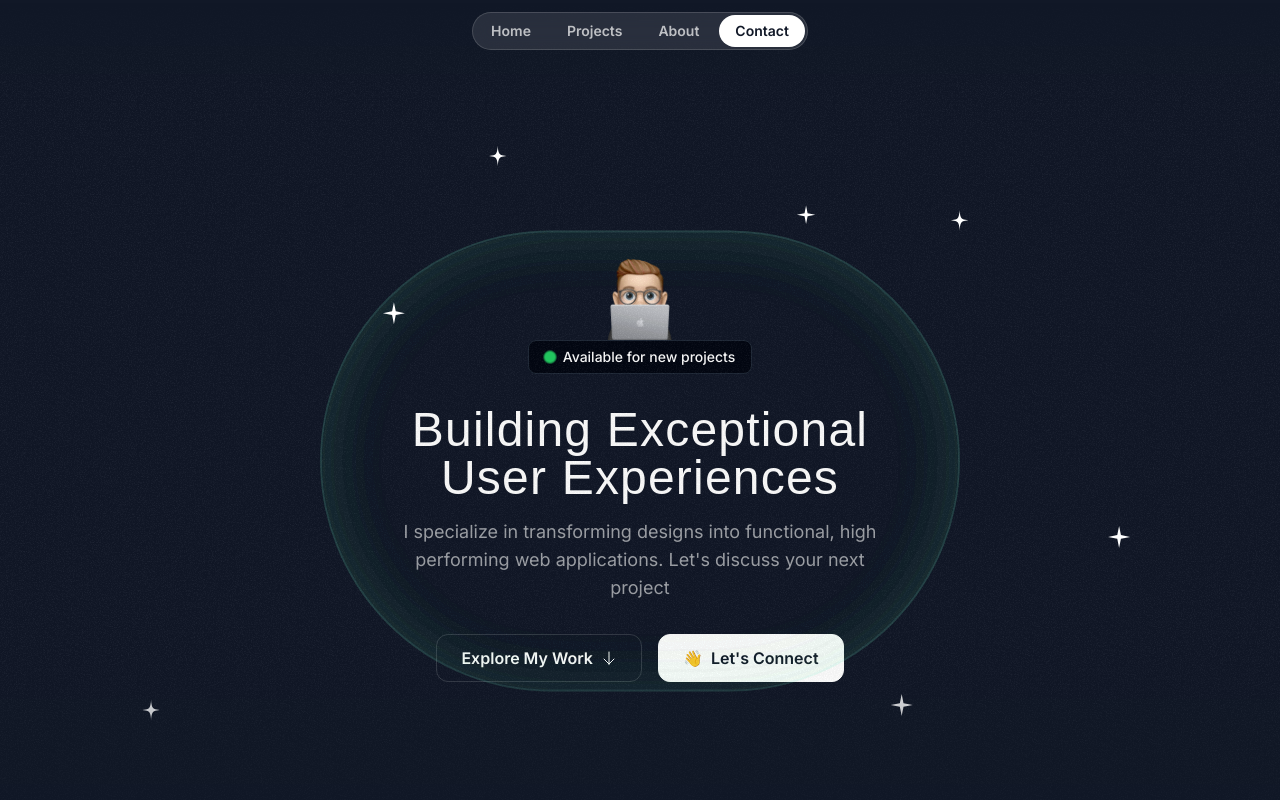
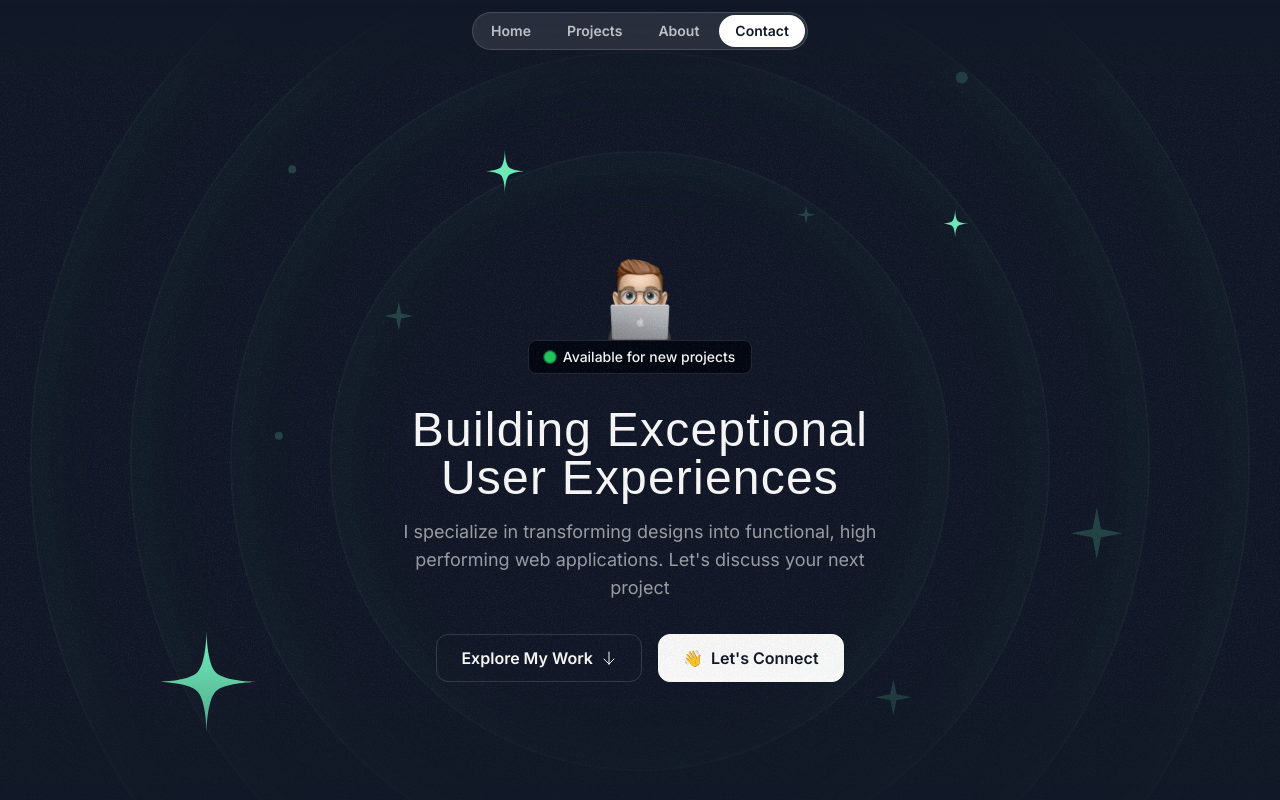
Before and after one commit to rahathossenantor/rahathossen, a Next.js app: page / in a window 1280 px wide. Shown: the top 800 px of the page. Built offline with nearby package versions, Linux system fonts and the light colour scheme; a web font is replaced by a local one.

Commit message:
Rings refactored

```diff
--- a/src/sections/Hero.tsx
+++ b/src/sections/Hero.tsx
@@ -118,7 +118,7 @@ const Hero = () => {
           className="absolute inset-0 -z-30 opacity-5"
         ></div>
 
-        {
+        {/* {
           rings.map((ring) => (
             <div key={ring.id} className={`hero-ring size-[${ring.size}px]`}></div>
           ))
@@ -138,7 +138,43 @@ const Hero = () => {
               }
             </HeroOrbit>
           ))
-        }
+        } */}
+
+        <div className="hero-ring size-[620px]"></div>
+        <div className="hero-ring size-[820px]"></div>
+        <div className="hero-ring size-[1020px]"></div>
+        <div className="hero-ring size-[1220px]"></div>
+
+        <HeroOrbit orbit={800} rotate={-72}>
+          <Star className="size-28 text-emerald-300" />
+        </HeroOrbit>
+        <HeroOrbit orbit={500} rotate={20}>
+          <Star className="size-12 text-emerald-300" />
+        </HeroOrbit>
+        <HeroOrbit orbit={590} rotate={98}>
+          <Star className="size-8 text-emerald-300" />
+        </HeroOrbit>
+        <HeroOrbit orbit={430} rotate={-14}>
+          <Sparkle className="size-8 text-emerald-300/20" />
+        </HeroOrbit>
+        <HeroOrbit orbit={440} rotate={79}>
+          <Sparkle className="size-5 text-emerald-300/20" />
+        </HeroOrbit>
+        <HeroOrbit orbit={530} rotate={178}>
+          <Sparkle className="size-10 text-emerald-300/20" />
+        </HeroOrbit>
+        <HeroOrbit orbit={710} rotate={144}>
+          <Sparkle className="size-14 text-emerald-300/20" />
+        </HeroOrbit>
+        <HeroOrbit orbit={720} rotate={85}>
+          <div className="size-3 rounded-full bg-emerald-300/20"></div>
+        </HeroOrbit>
+        <HeroOrbit orbit={520} rotate={-41}>
+          <div className="size-2 rounded-full bg-emerald-300/20"></div>
+        </HeroOrbit>
+        <HeroOrbit orbit={650} rotate={-5}>
+          <div className="size-2 rounded-full bg-emerald-300/20"></div>
+        </HeroOrbit>
 
       </div>
 
```
